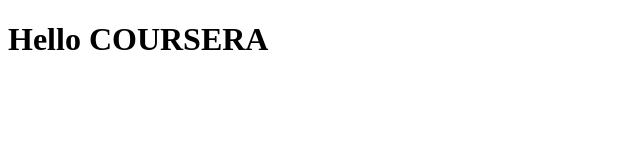
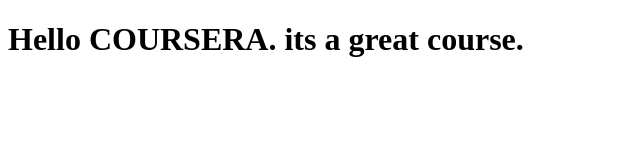
Before and after one commit to shrutidoshi16/coursera, a plain HTML site: page site/index.html in a window 1280 px wide. Shown: the whole page, without its empty margins (0-640 px from the left). Drawn offline with Linux system fonts and the light colour scheme.

Commit message:
small addition to our page content

```diff
--- a/site/index.html
+++ b/site/index.html
@@ -4,6 +4,6 @@
 	<title>Hello Coursera</title>
 </head>
 <body>
-<h1>Hello COURSERA</h1>
+<h1>Hello COURSERA. its a great course.</h1>
 </body>
 </html>
```
